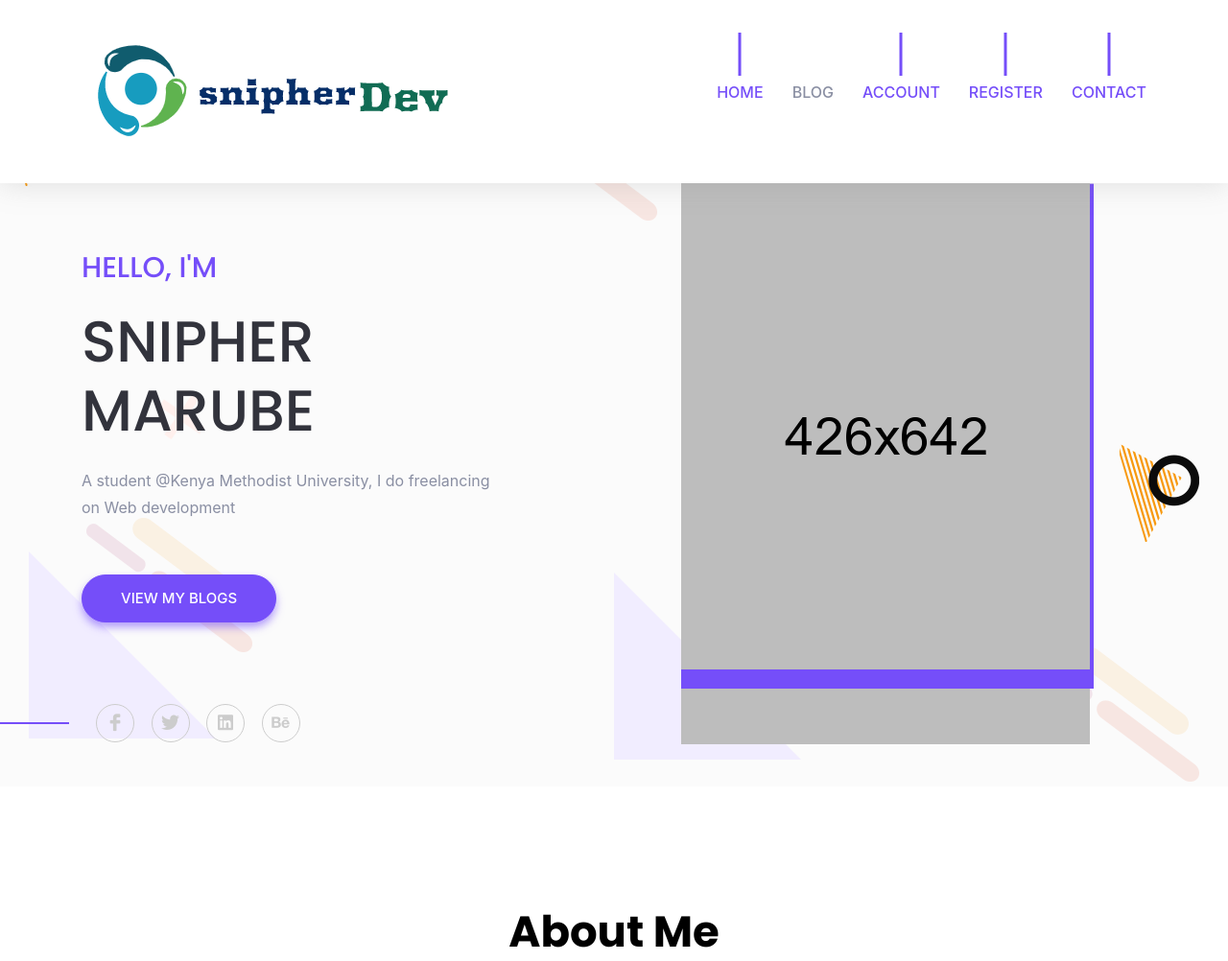
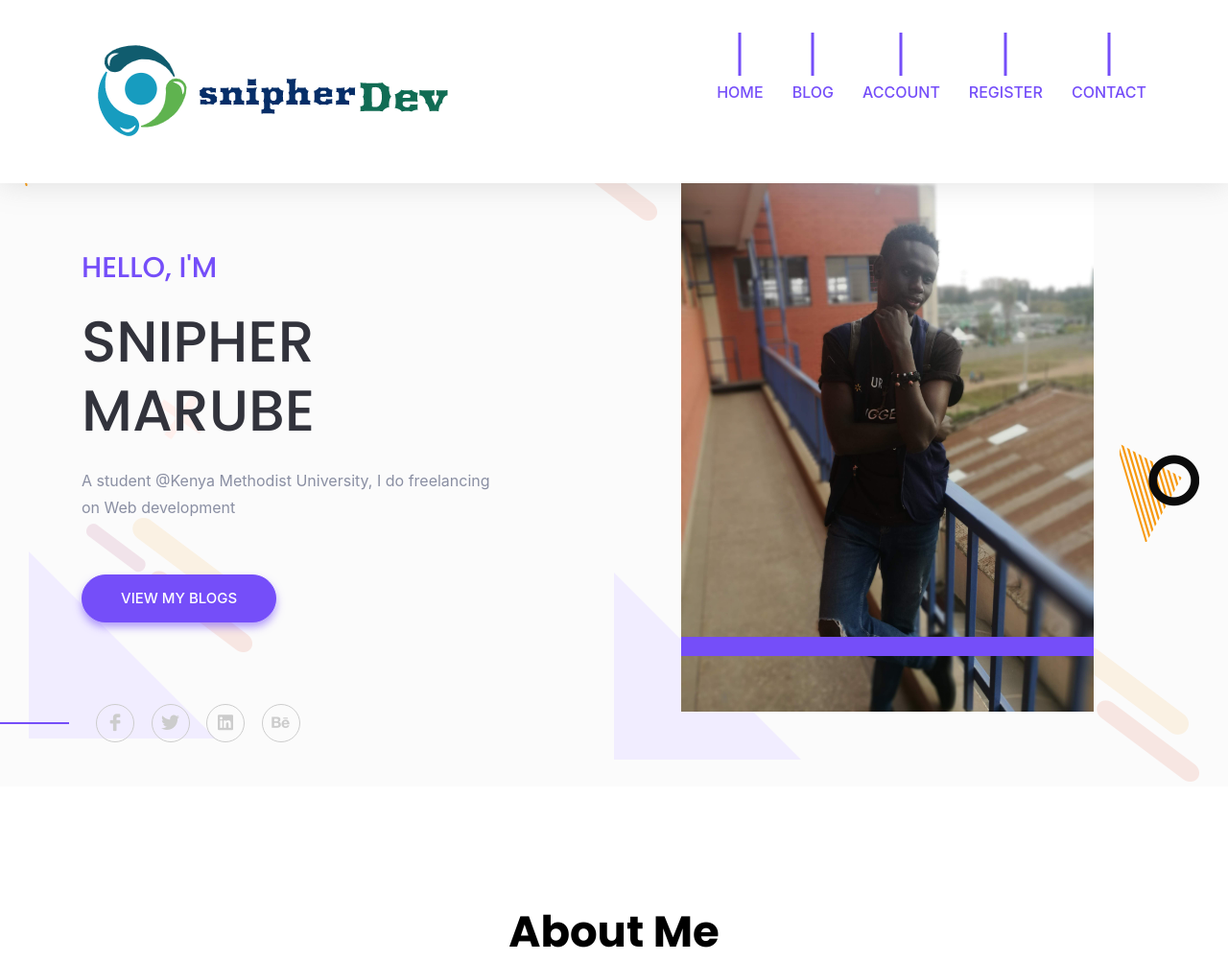
Before and after one commit to snipher-marube/newPersonal, a Django app: page / in a window 1280 px wide. Shown: the top 1002 px of the page at 96% size. Run offline with Django 3.2, Linux system fonts and the light colour scheme; some libraries are stand-ins or nearby versions; some web fonts are replaced.

Commit message:
initial commit

```diff
--- a/templates/portifolio/index.html
+++ b/templates/portifolio/index.html
@@ -64,7 +64,7 @@
                                     <li class="nav-item active">
                                         <a class="page-scroll" href="{% url 'home' %}">Home</a>
                                     </li>
-                                    <li class="nav-item">
+                                    <li class="nav-item active">
                                         <a class="page-scroll" href="{% url 'posts' %}">Blog</a>
                                     </li>
                                     <li class="nav-item active">
@@ -129,7 +129,7 @@
                     </div>
                     <div class="col-lg-6 offset-xl-1">
                         <div class="header-image d-none d-lg-block">
-                            <img src="{% static 'images/banner/hero.png' %}" alt="hero">
+                            <img src="{% static 'images/banner/sn2.jpg' %}" alt="hero">
                         </div><!--header image-->
                     </div>
                 </div><!--row-->
```
Also changed, not shown: static/images/banner/sn2.jpg (added).
